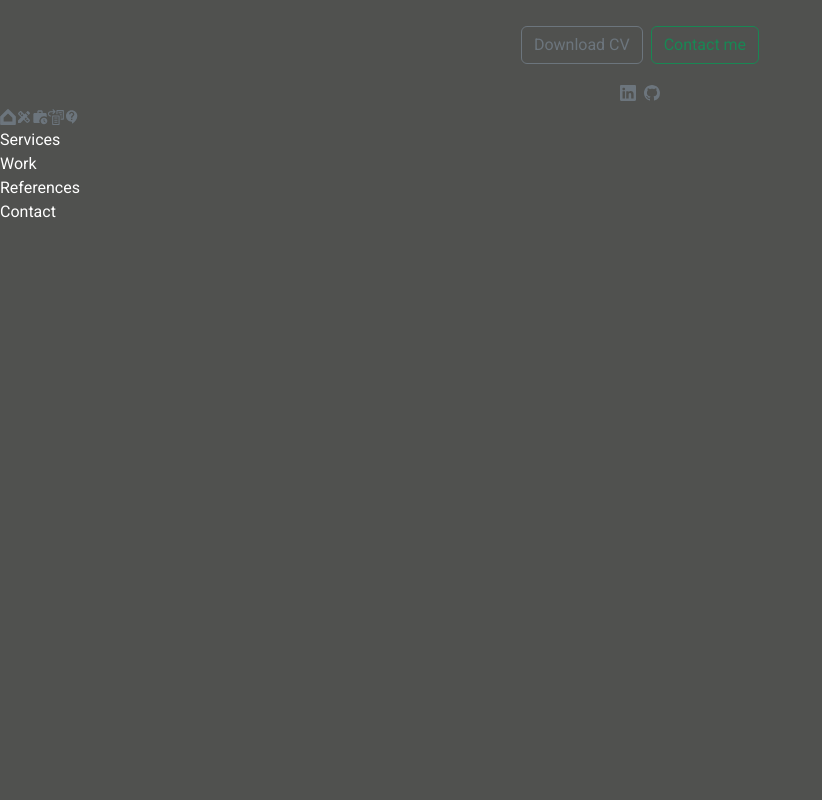
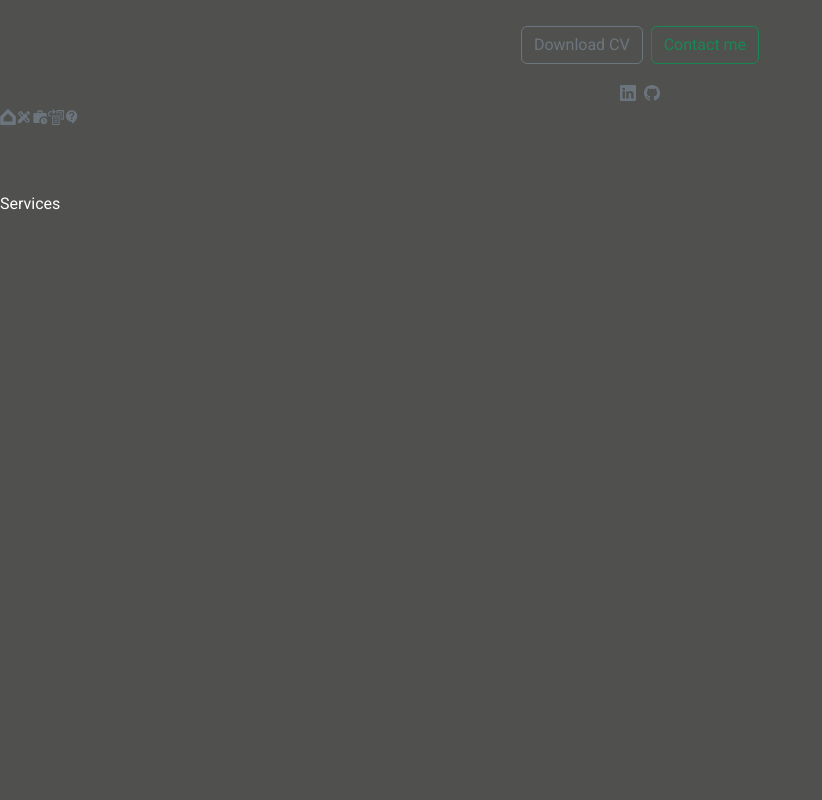
Before and after one commit to georgeailenei/portfolio_website, a React (Vite) app in the folder Portfolio/: page / in a window 1280 px wide. Shown: the part 800-1600 px from the top of the page, without its empty margins (0-822 px from the left). Before the commit the page ends 1024 px from the top, so only its background shows below. Built offline with nearby package versions, Linux system fonts and the light colour scheme.

Commit message:
section added to allow scroll down

```diff
--- a/Portfolio/src/components/nav/Navigation.tsx
+++ b/Portfolio/src/components/nav/Navigation.tsx
@@ -15,7 +15,7 @@ export const Navigation = () => {
       <a href="#services">
         <MdDesignServices />
       </a>
-      <a href="#worl">
+      <a href="#work">
         <MdWorkHistory />
       </a>
       <a href="#references">
--- a/Portfolio/src/components/work/Work.tsx
+++ b/Portfolio/src/components/work/Work.tsx
@@ -2,5 +2,5 @@ import React from "react";
 import "./work.css";
 
 export const Work = () => {
-  return <section>Work</section>;
+  return <section id="work">Work</section>;
 };
--- a/Portfolio/src/main.css
+++ b/Portfolio/src/main.css
@@ -55,3 +55,8 @@ a:hover {
   width: var(--container-width-sm);
   margin: 0 auto;
 }
+
+section {
+  height: 100vh;
+  margin-top: 4rem;
+}
```
